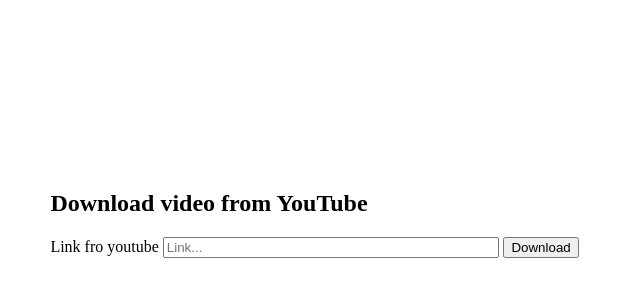
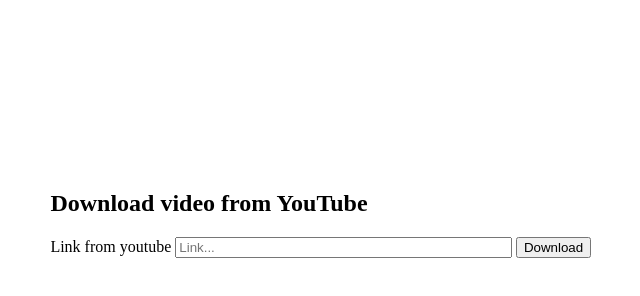
Before and after one commit to kobajanashvili/youtube-downloader, a website: page views/index.html in a window 1280 px wide. Shown: the full height of the page, 400-1040 px from the left. Drawn offline with Linux system fonts and the light colour scheme.

Commit message:
end edit

```diff
--- a/routes/download.js
+++ b/routes/download.js
@@ -16,9 +16,6 @@
 
         ytdl(req.body.url)
             .pipe(fs.createWriteStream(`./videos/${info.title}.mp4`))
-            // .on('finish', () => {
-            //     res.redirect('http://google.ru', 200);
-            // })
             .on('finish', () => {
                 res.status(203).download(`./videos/${info.title}.mp4`);
                 console.log('done! download');
--- a/views/index.html
+++ b/views/index.html
@@ -12,7 +12,7 @@
     <form action="/api/download" method="POST">
         <div style="margin-top:15%; padding-left: 35%">
             <h2>Download video from YouTube</h2>
-            <label for="text">Link fro youtube</label>
+            <label for="text">Link from youtube</label>
             <input type="text" id="url" name="url" style="width:40%" placeholder="Link...">
             <button type="submit">Download</button>
         </div>
```
